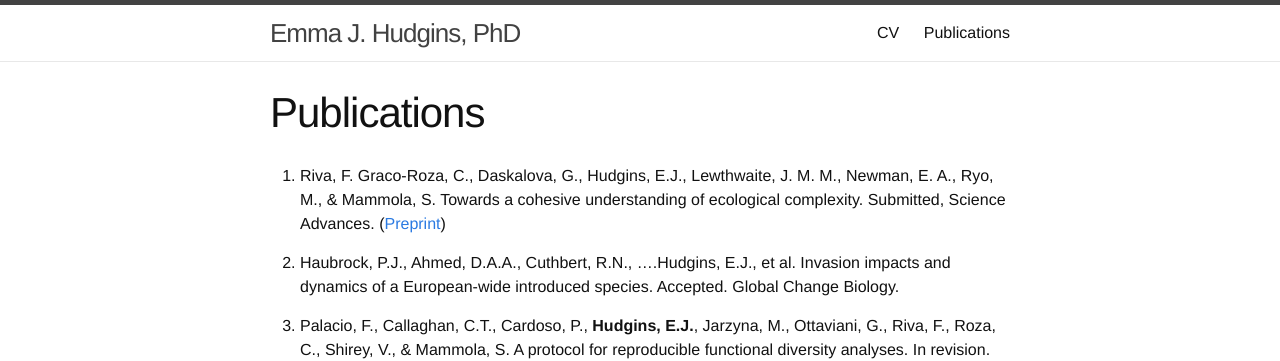
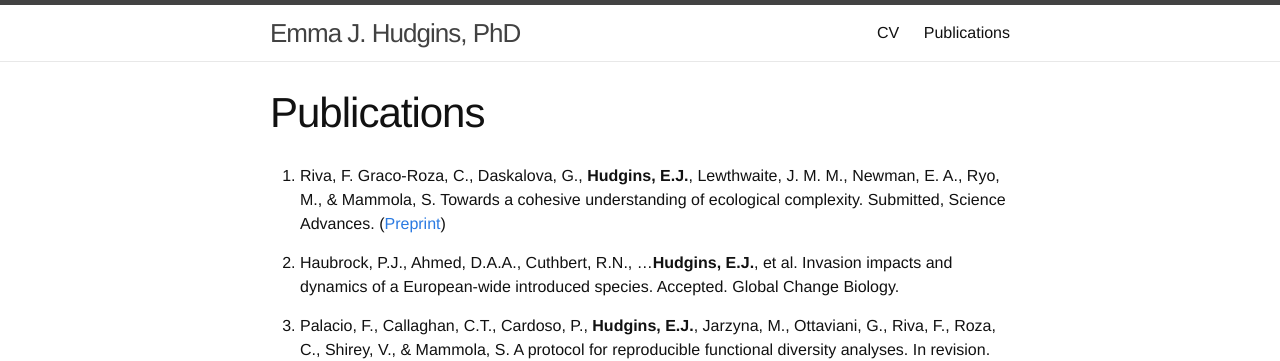
Before and after one commit to emmajhudgins/emmajhudgins.github.io, a Jekyll site: the page built from publications.md, in a window 1280 px wide and 900 px high. Shown: the top 361 px of the window. Built offline with Jekyll 4.4.1, drawn with Linux system fonts in a browser that asks for light colours; nearby versions of some CDN libraries; some web fonts are replaced.

```diff
--- a/publications.md
+++ b/publications.md
@@ -8,9 +8,9 @@ order: 2
 
 ---
 
-20. Riva, F. Graco-Roza, C., Daskalova, G., Hudgins, E.J., Lewthwaite, J. M. M., Newman, E. A., Ryo, M., & Mammola, S.  Towards a cohesive understanding of ecological complexity. Submitted, Science Advances. ([Preprint](https://ecoevorxiv.org/tzy9k/))
+20. Riva, F. Graco-Roza, C., Daskalova, G., **Hudgins, E.J.**, Lewthwaite, J. M. M., Newman, E. A., Ryo, M., & Mammola, S.  Towards a cohesive understanding of ecological complexity. Submitted, Science Advances. ([Preprint](https://ecoevorxiv.org/tzy9k/))
 
-19.  Haubrock, P.J., Ahmed, D.A.A., Cuthbert, R.N., ….Hudgins, E.J., et al. Invasion impacts and dynamics of a European-wide introduced species. Accepted. Global Change Biology.
+19.  Haubrock, P.J., Ahmed, D.A.A., Cuthbert, R.N., …**Hudgins, E.J.**, et al. Invasion impacts and dynamics of a European-wide introduced species. Accepted. Global Change Biology.
 
 18.  Palacio, F., Callaghan, C.T., Cardoso, P., **Hudgins, E.J.**, Jarzyna, M., Ottaviani, G., Riva, F., Roza, C., Shirey, V., & Mammola, S.  A protocol for reproducible functional diversity analyses. In revision. Ecography. ([Preprint](https://ecoevorxiv.org/yt9sb/))
 
```
